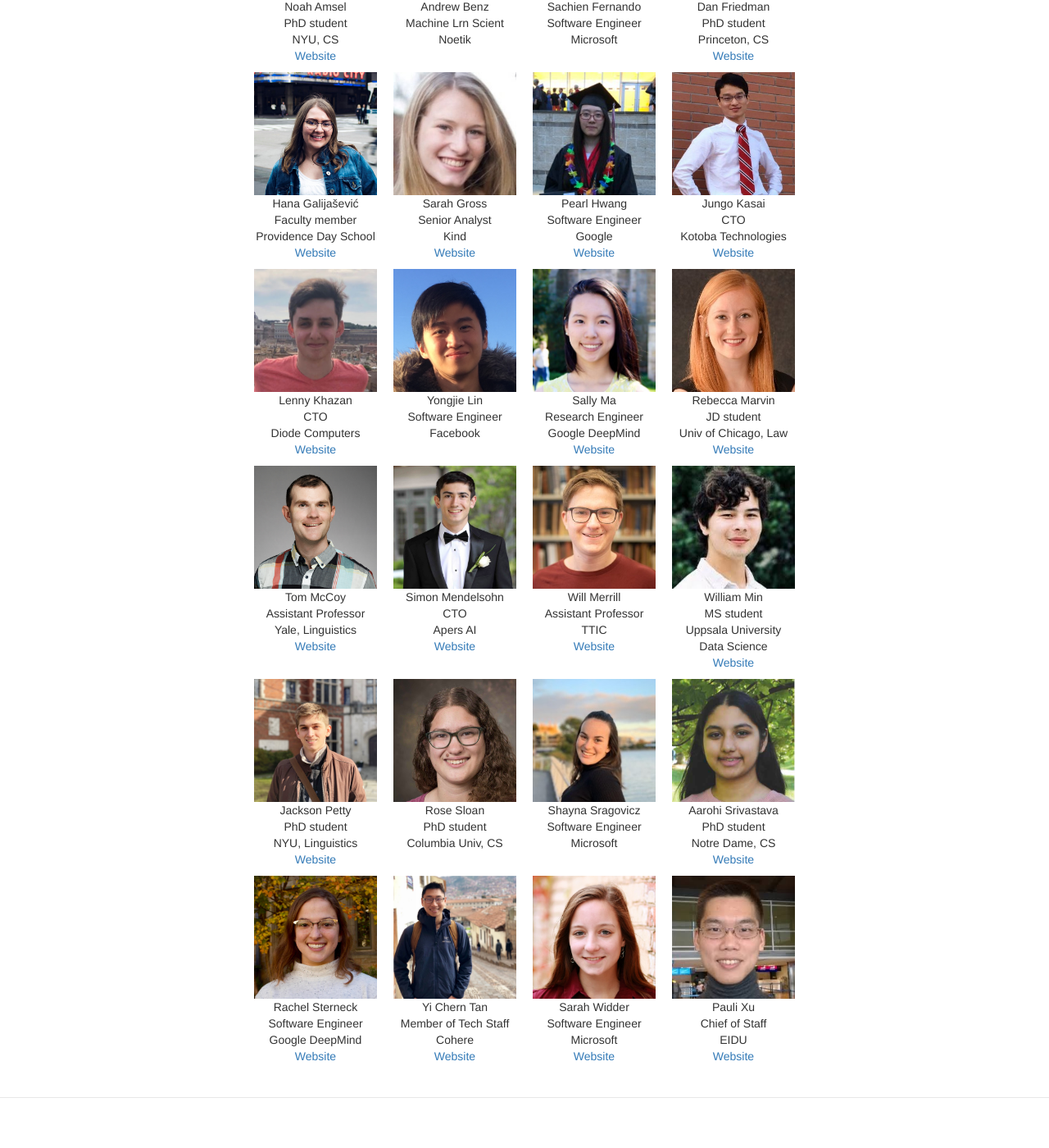
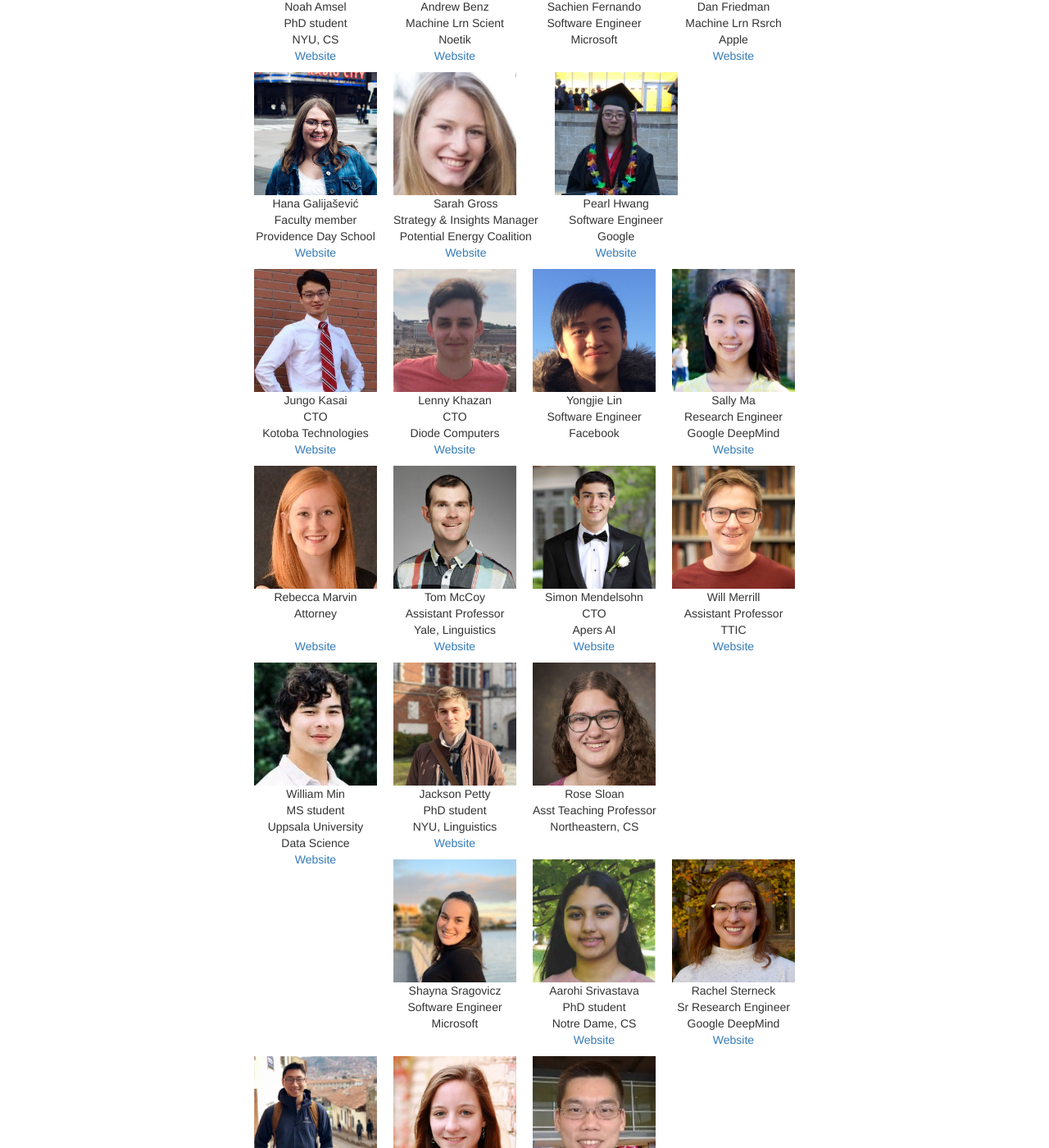
Before and after one commit to clay-lab/clay-lab.github.io, a Jekyll site: the page built from members.html, in a window 1280 px wide and 1400 px high, scrolled down 3036 px. Shown: the whole window at 82% size. Built offline with Jekyll 4.4.1, drawn with Linux system fonts in a browser that asks for light colours; some of the changed text lies outside the part shown.

Commit message:
updated alumni

```diff
--- a/_data/members.yml
+++ b/_data/members.yml
@@ -204,9 +204,9 @@ undergrad-alumni:
 
     - name : Andrew Benz
       photo: /photos/andrew_profile.jpg
-      email: andrew.benz@yale.edu
       title : Machine Lrn Scient
       location: Noetik
+      url: https://www.linkedin.com/in/andrew-benz/
 
     - name : Sachien Fernando
       photo: /photos/sachien_profile.jpg
@@ -217,8 +217,8 @@ undergrad-alumni:
     - name : Dan Friedman
       photo: /photos/dan_profile.jpg
       url: https://danfriedman0.github.io/
-      title : PhD student
-      location: Princeton, CS
+      title : Machine Lrn Rsrch
+      location: Apple
 
     - name : Hana Galijašević
       photo : /photos/hana_profile.jpg
@@ -229,8 +229,8 @@ undergrad-alumni:
     - name : Sarah Gross
       photo: /photos/sarahgross_profile.jpg
       url: https://www.linkedin.com/in/sarah-gross-46b38810a/
-      title: Senior Analyst
-      location: Kind
+      title: Strategy & Insights Manager
+      location: Potential Energy Coalition
 
     - name : Pearl Hwang
       photo : /photos/pearl_profile.jpg
@@ -264,8 +264,8 @@ undergrad-alumni:
     - name : Rebecca Marvin
       url: https://www.linkedin.com/in/rebeccamarvindiamond/
       photo: /photos/becky_profile.jpg
-      title: JD student
-      location: Univ of Chicago, Law
+      title: Attorney
+
 
     - name : Tom McCoy
       photo: /photos/tom_profile.jpg
@@ -300,8 +300,8 @@ undergrad-alumni:
 
     - name : Rose Sloan
       photo: /photos/rose_profile.jpg
-      title : PhD student
-      location: Columbia Univ, CS
+      title : Asst Teaching Professor
+      location: Northeastern, CS
 
     - name : Shayna Sragovicz
       photo:  /photos/shayna_profile.jpg
@@ -317,7 +317,7 @@ undergrad-alumni:
     - name : Rachel Sterneck
       photo: /photos/rachel_profile.jpg
       url: https://www.linkedin.com/in/rachel-sterneck/
-      title: Software Engineer
+      title: Sr Research Engineer
       location: Google DeepMind
 
     - name : Yi Chern Tan
@@ -332,10 +332,10 @@ undergrad-alumni:
       email: sarah.widder@yale.edu
       url: https://www.linkedin.com/in/sarah-widder-53972a126/
       location: Microsoft
-      title: Software Engineer
+      title: Sr Software Engineer
 
     - name : Pauli Xu
       photo: /photos/pauli_profile.jpg
       url: https://www.linkedin.com/in/pauli-xu-231455156/
-      title: Chief of Staff
-      location: EIDU
+      title: AI Consultant
+      location: Kaidas Solutions
```
